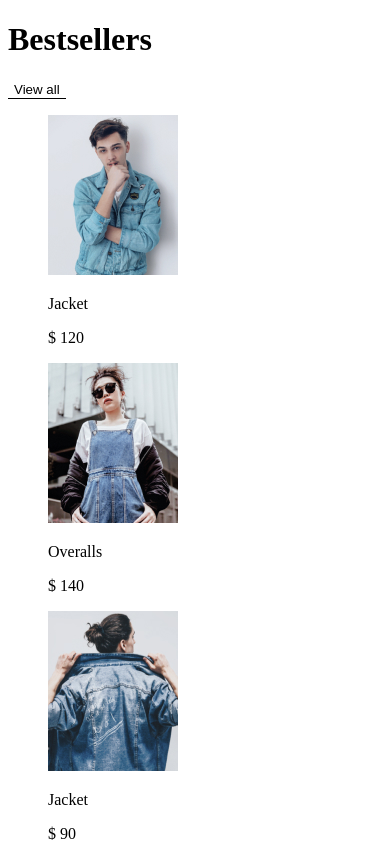
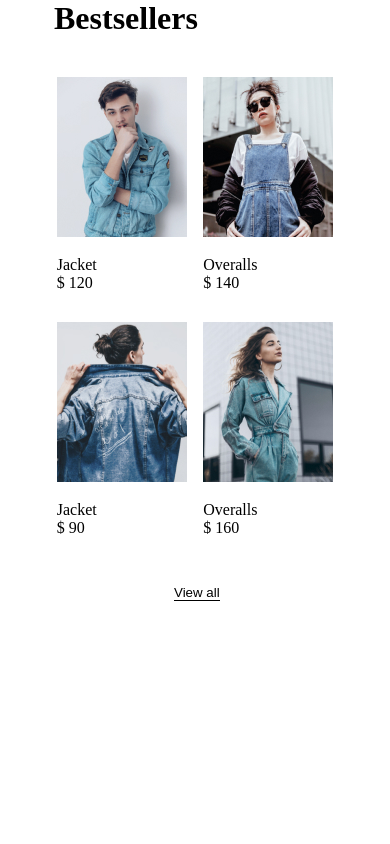
Before and after one commit to hellonasd/denim-app, a React (Create React App) app: page / in a window 390 px wide. Shown: the top 844 px of the page. Built offline with nearby package versions, Linux system fonts and the light colour scheme.

Commit message:
bestsellers mobile

```diff
--- a/src/components/Bestsellers/Bestsellers.css
+++ b/src/components/Bestsellers/Bestsellers.css
@@ -0,0 +1,18 @@
+.bestsellers__main{
+  width: 293px;
+  margin: 0 auto;
+}
+
+.bestsellers__wrapper{
+  display: flex;
+  flex-wrap: wrap;
+  justify-content: space-around;
+}
+
+.bestsellers__title-wrapper{
+  position: relative;
+  display: flex;
+  justify-content: space-between;
+  width: 282px;
+  margin-bottom: 40px;
+}
--- a/src/components/Bestsellers/Bestsellers.jsx
+++ b/src/components/Bestsellers/Bestsellers.jsx
@@ -8,8 +8,10 @@ export const Bestsellers = () => {
   return (
     <div className="bestsellers__main">
       <div className="bestsellers__wrapper">
+        <div className="bestsellers__title-wrapper">
           <h1 className="bestsellers__title">Bestsellers</h1>
           <Viewall />
+        </div>
         {mocoData.map((item, i) => (
           <Products
             mobileRes={item.mobileUrl}
--- a/src/components/Products/Products.css
+++ b/src/components/Products/Products.css
@@ -0,0 +1,6 @@
+.product__name{
+  margin-top: 15px;
+}
+.product__prise{
+  margin-bottom: 30px ;
+}
--- a/src/components/Products/Products.jsx
+++ b/src/components/Products/Products.jsx
@@ -1,7 +1,8 @@
 import React from "react";
 import { renderItem } from "../../utils/utilFunc.js";
+import '../Products/Products.css';
 export const Products = ({ mobileRes, tableRes, name, bool, isPrise }) => {
-  const price = <p className="price__card">{isPrise}</p>;
+  const price = <p className="product__prise">{isPrise}</p>;
 
   return (
     <div>
@@ -11,7 +12,7 @@ export const Products = ({ mobileRes, tableRes, name, bool, isPrise }) => {
           <img className="product__img" src={mobileRes} />
         </picture>
         <figcaption>
-          <p className='product__name'>{name}</p>
+          <p className="product__name">{name}</p>
           {renderItem(bool, price)}
         </figcaption>
       </figure>
--- a/src/components/viewall/Viewall.css
+++ b/src/components/viewall/Viewall.css
@@ -1,5 +1,10 @@
 .viewall__btn{
+  position: absolute;
   border: none;
   background: none;
   border-bottom: 1px solid black;
+  top: 585px;
+  display: flex;
+  justify-content: center;
+  left: 120px;
 }
--- a/src/index.css
+++ b/src/index.css
@@ -1 +1,6 @@
 /*Base style file*/
+*{
+  box-sizing: border-box;
+  padding: 0;
+  margin: 0;
+}
```
Lines whose indentation alone changed are shown as unchanged.
